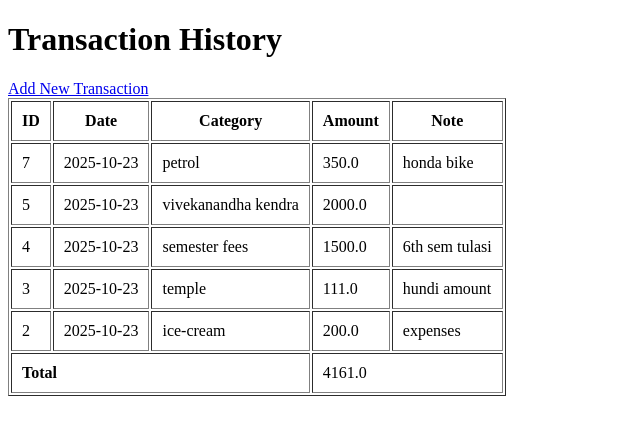
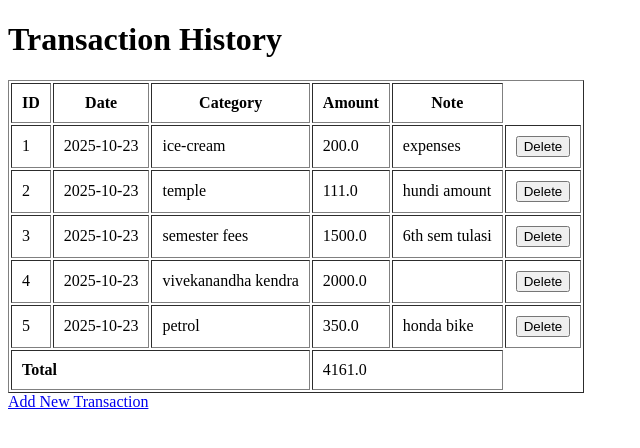
Before and after one commit to lakshmitulasimandala/BUDJET, a Flask app: page /history in a window 1280 px wide. Shown: the top 448 px of the page, without its empty margins (0-640 px from the left). Run offline with Flask 3, Linux system fonts and the light colour scheme; data comes from the database, SQL or seed files in the repository; both versions use the stored data as it was after the commit.

Commit message:
added delete button to every transaction and changed numbering

```diff
--- a/app.py
+++ b/app.py
@@ -28,7 +28,6 @@ def add_transaction():
     conn.commit()
     conn.close()
 
-
     return redirect("/history")
 
 
@@ -38,7 +37,7 @@ def history():
     conn = sqlite3.connect('database.db')
     cursor = conn.cursor()
 
-    cursor.execute("SELECT * FROM transactions ORDER by id DESC")
+    cursor.execute("SELECT * FROM transactions ORDER by id")
     transactions = cursor.fetchall()
 
     total_amount = sum([t[3] for t in transactions])  # t[3] is the 'amount' column
@@ -46,5 +45,20 @@ def history():
     conn.close()
     return render_template('history.html',transactions = transactions, total_amount= total_amount)
 
+
+@app.route('/delete_transaction/<int:trans_id>', methods = ["POST"])
+def delete_transaction(trans_id):
+    conn = sqlite3.connect('database.db')
+    c = conn.cursor()
+
+    c.execute("DELETE FROM transactions WHERE id = ?", (trans_id,))
+
+    conn.commit()
+    conn.close()
+
+    return redirect("/history")
+
+
+
 if __name__ == "__main__":
     app.run(debug=True)
--- a/templates/history.html
+++ b/templates/history.html
@@ -17,11 +17,17 @@
         </tr>
         {% for t in transactions %}
         <tr>
-            <td>{{ t[0] }}</td> <!-- ID -->
+            <td>{{ loop.index }}</td>
+            <!--<td> {{ t[0] }}</td>--> <!-- ID -->
             <td>{{ t[1] }}</td> <!-- Date -->
             <td>{{ t[2] }}</td> <!-- Category -->
             <td>{{ t[3] }}</td> <!-- Amount -->
             <td>{{ t[4] }}</td> <!-- Note -->
+            <td>
+                <form action="/delete_transaction/{{ t[0] }}" method="post" style="display:inline;">
+                    <button type="submit">Delete</button>
+                </form>
+            </td>
         </tr>
         {% endfor %}
 
@@ -31,7 +37,7 @@
             <td colspan="2">{{ total_amount }}</td>
         </tr>
 
-        <a href="/">Add New Transaction</a>
     </table>
+    <a href="/">Add New Transaction</a>
 </body>
 </html>
```
Also changed, not shown: check_db.py (deleted, +0 -10 lines), database.db.
